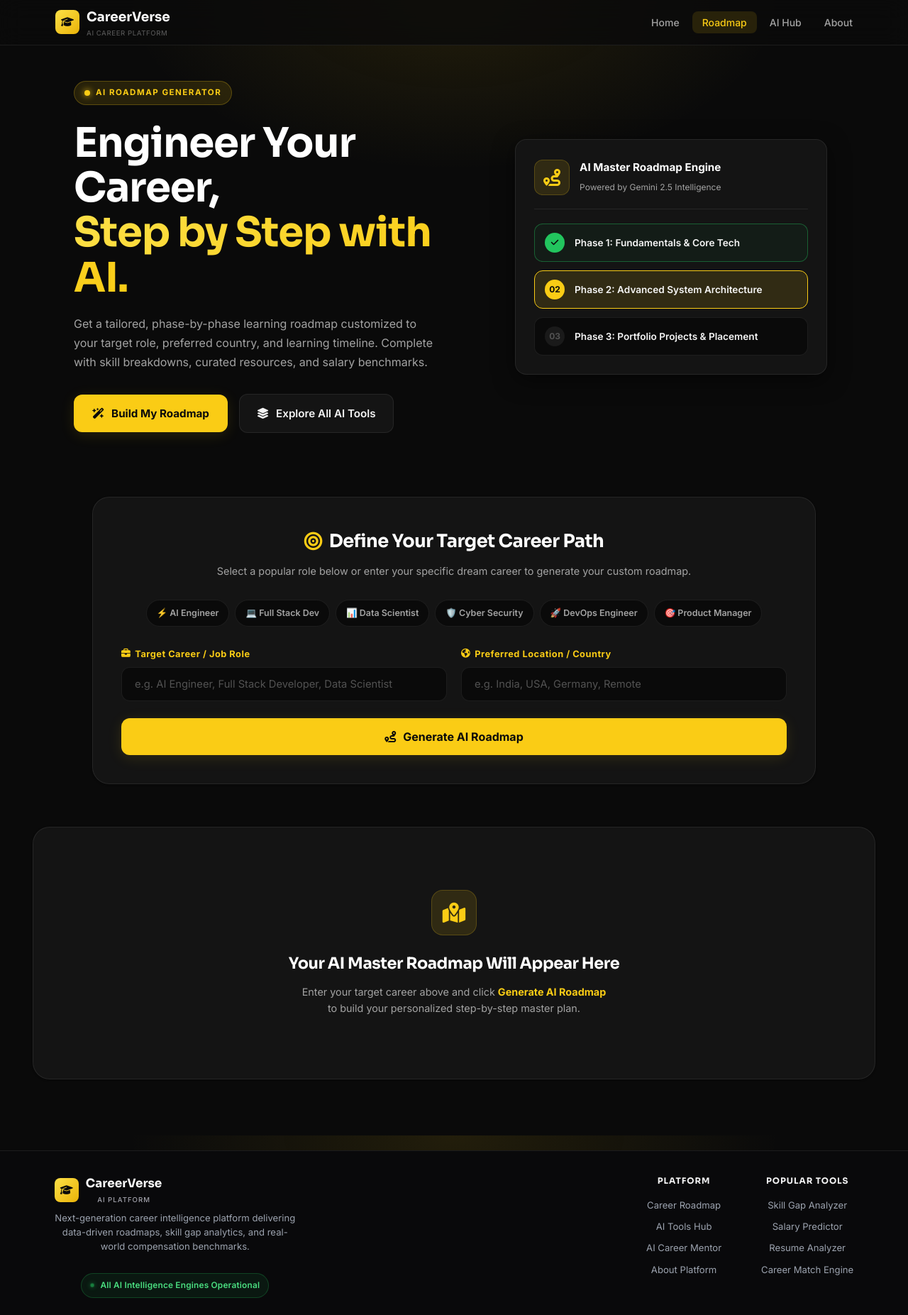
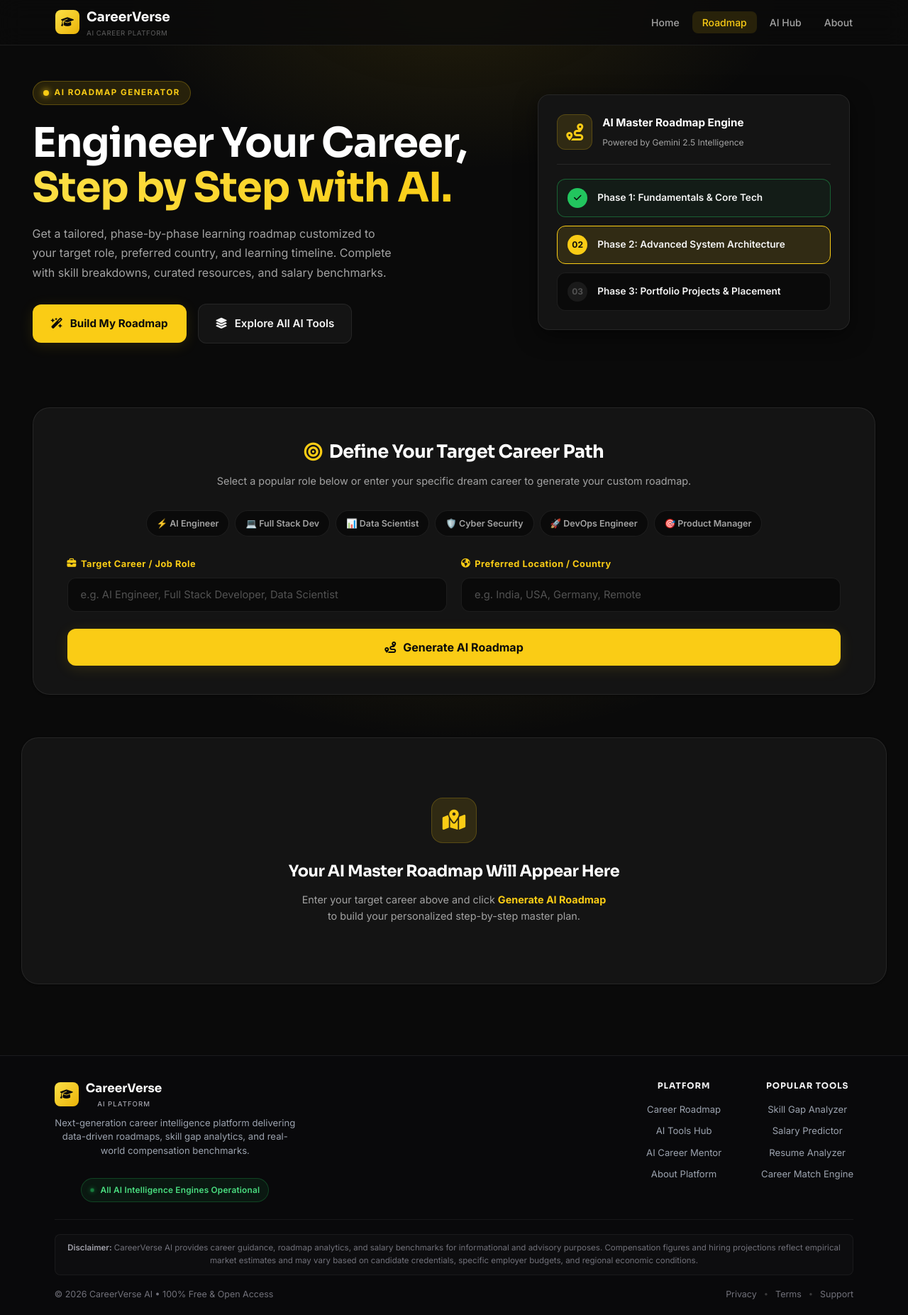
Before and after one commit to shubhodbirajdar928-hash/CareerVerse-AI, a Flask app: page /generate in a window 1280 px wide. Shown: the top 1853 px of the page at 71% size. After the commit the page ends 1831 px from the top, so only its background shows below. Run offline with Flask 3, Linux system fonts and the light colour scheme; some libraries are stand-ins or nearby versions.

Commit message:
Expand roadmap results to full 100% width with edge padding

```diff
--- a/static/css/generate.css
+++ b/static/css/generate.css
@@ -7,9 +7,10 @@
 
 .hero {
     min-height: auto;
-    max-width: 1200px;
+    max-width: 1600px;
+    width: 96%;
     margin: 0 auto;
-    padding: calc(var(--nav-height) + 50px) 5% 50px;
+    padding: calc(var(--nav-height) + 50px) 20px 50px;
     display: grid;
     grid-template-columns: 1.1fr 0.9fr;
     align-items: center;
@@ -224,19 +225,21 @@
 /* ================= FORM SECTION ================= */
 
 .generate-section {
-    max-width: 1050px;
-    width: 95%;
+    max-width: 1600px;
+    width: 96%;
     margin: 40px auto 60px;
-    padding: 0 15px;
+    padding: 0 20px;
 }
 
 .generate-card {
     background: var(--bg-card);
     border: 1px solid var(--border);
     border-radius: var(--radius-xl);
-    padding: 40px;
+    padding: 40px 48px;
     box-shadow: var(--shadow-card);
     transition: var(--transition);
+    width: 100%;
+    box-sizing: border-box;
 }
 
 .generate-card:hover {
@@ -373,8 +376,11 @@
 .action-buttons {
     display: flex;
     justify-content: center;
+    width: 100%;
+    max-width: 100%;
     margin: 20px auto 40px;
-    padding: 0 5%;
+    padding: 0 30px;
+    box-sizing: border-box;
 }
 
 #downloadBtn {
@@ -403,20 +409,23 @@
 /* ================= RESULT SECTION ================= */
 
 .result-section {
-    max-width: 1440px;
-    width: 96%;
+    max-width: 100%;
+    width: 100%;
     margin: 0 auto 100px;
-    padding: 0 20px;
+    padding: 0 30px;
+    box-sizing: border-box;
 }
 
 .result-card {
     background: var(--bg-card);
     border: 1px solid var(--border);
     border-radius: var(--radius-xl);
-    padding: 48px 52px;
+    padding: 44px 50px;
     min-height: 320px;
     box-shadow: var(--shadow-card);
     width: 100%;
+    max-width: 100%;
+    box-sizing: border-box;
 }
 
 .roadmap-top-bar {
```
